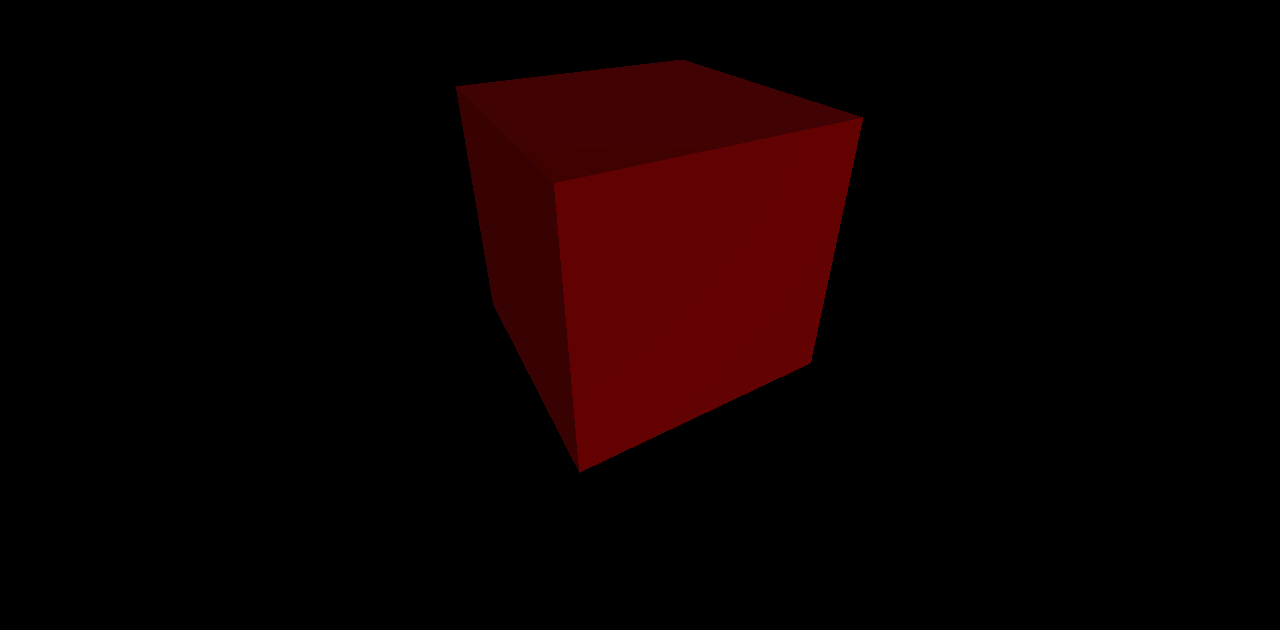
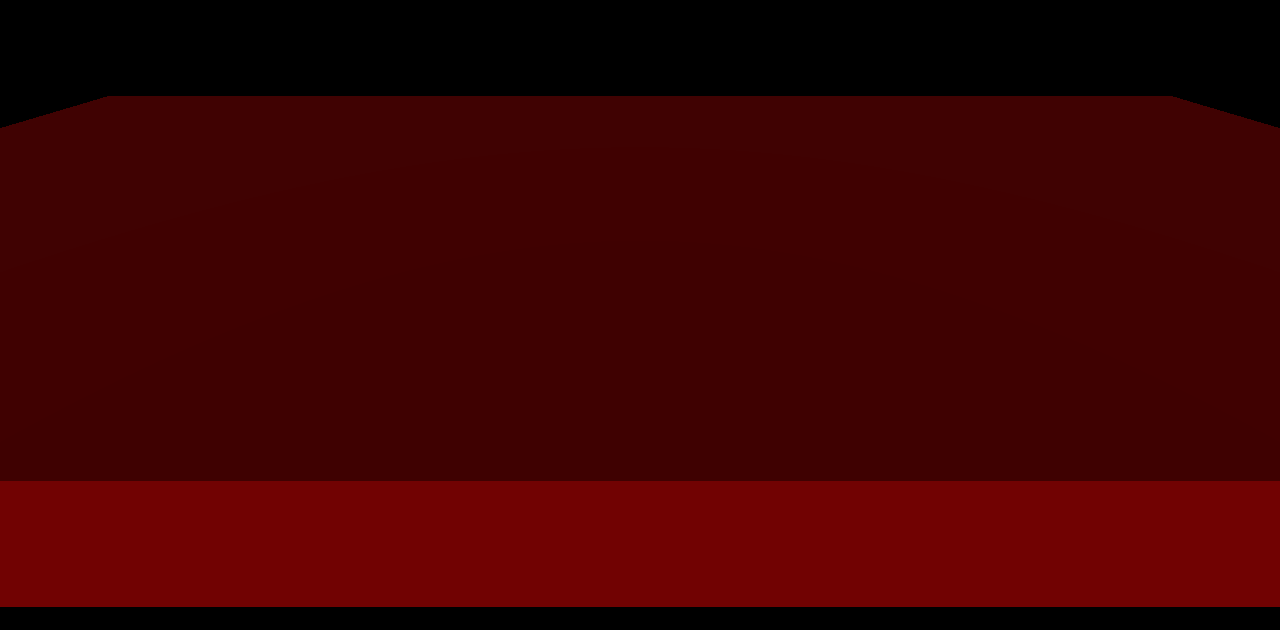
Before and after one commit to TheEliteCoder1/Javascript3D, a plain HTML site: page index.html in a window 1280 px wide. Shown: the part 170-800 px from the top of the page. Drawn offline with nearby package versions, Linux system fonts and the light colour scheme; animation ran at ten frames a second.

Commit message:
Update index.html

```diff
--- a/index.html
+++ b/index.html
@@ -36,7 +36,7 @@
         this.depth = depth
         this.color = color
         // Cannot see standard material without color
-        this.cube = new THREE.Mesh( new THREE.BoxGeometry( 1, 1, 1 ), new THREE.MeshStandardMaterial({"color": this.color.color}));
+        this.cube = new THREE.Mesh( new THREE.BoxGeometry( this.width, this.height, this.depth ), new THREE.MeshStandardMaterial({"color": this.color.color}));
         this.position = this.cube.position
 
       }
@@ -50,19 +50,21 @@
 
     }
 
-    var playerCube = new Cube(1, 1, 1, new Color(255,0,0));
-    scene.add( playerCube.cube );
-    var playerCubeLight = new THREE.DirectionalLight( new Color(255,255,255).color, 0.5 );
-		playerCubeLight.position.set(playerCube.position.x,playerCube.position.y,5)
-    scene.add( playerCubeLight );
+    var ground = new Cube(15, 1, 6, new Color(255,0,0));
 
-    camera.position.z = 2;
+    scene.add( ground.cube );
+    var groundLight = new THREE.DirectionalLight( new Color(255,255,255).color, 0.5 );
+		groundLight.position.set(ground.position.x,ground.position.y,5)
+    scene.add( groundLight );
+
+    camera.position.z = 5;
+
 
     function animate() {
         requestAnimationFrame( animate );
 
         // apply physics to cube
-        playerCube.rotate(0.01, 0.01, 0);
+        ground.rotate(0.01, 0, 0)
 
     	renderer.render( scene, camera );
     }
```
